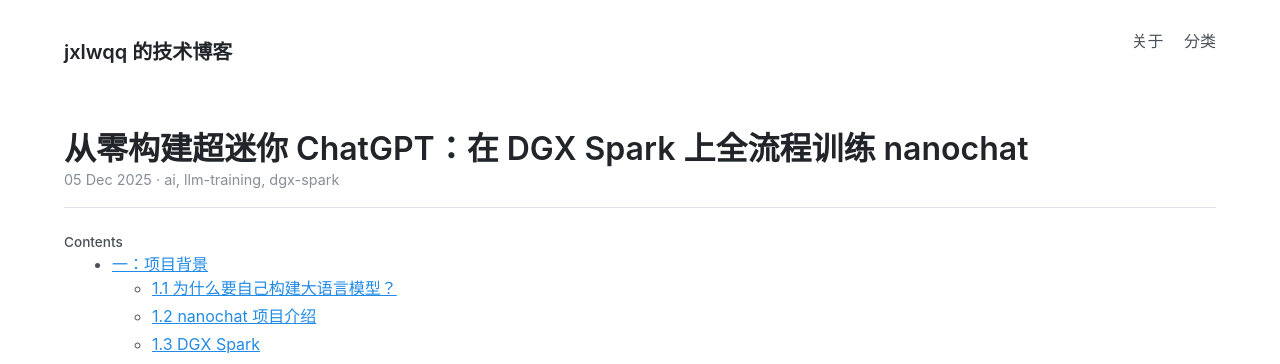
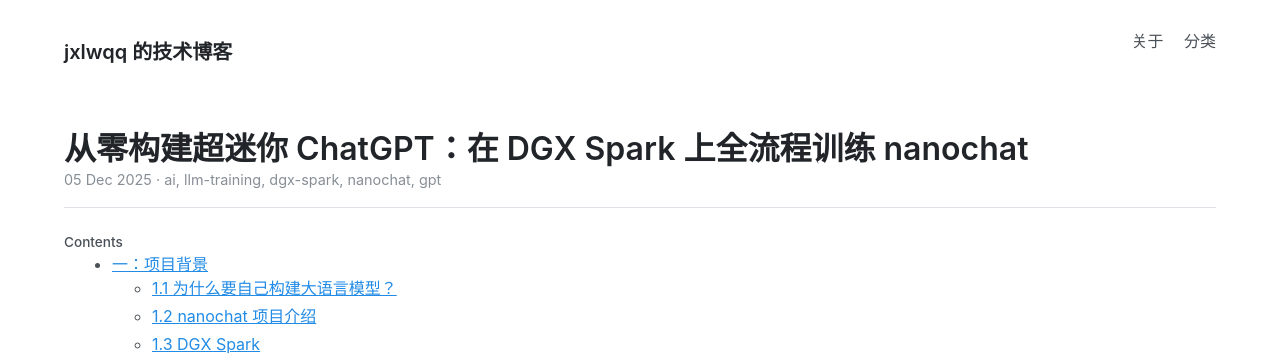
Before and after one commit to jxlwqq/jxlwqq.github.io, a Jekyll site: the page built from _posts/2025-12-05-nanochat-training.md, in a window 1280 px wide and 900 px high. Shown: the top 364 px of the window. Built offline with Jekyll 4.4.1, drawn with Linux system fonts in a browser that asks for light colours.

Commit message:
Update permalink structure and enhance categories in nanochat training post

```diff
--- a/_config.yml
+++ b/_config.yml
@@ -10,7 +10,7 @@
 
 # Poole Settings
 paginate: 20
-permalink: pretty
+permalink: /:year/:month/:day/:title/
 
 plugins:
   - jekyll-feed
--- a/_posts/2025-12-05-nanochat-training.md
+++ b/_posts/2025-12-05-nanochat-training.md
@@ -2,7 +2,7 @@
 layout: post
 title:  "从零构建超迷你 ChatGPT：在 DGX Spark 上全流程训练 nanochat"
 date:   2025-12-05 12:00:00 +0800
-categories: ai llm-training dgx-spark
+categories: ai llm-training dgx-spark nanochat gpt
 ---
 
 * TOC
```
